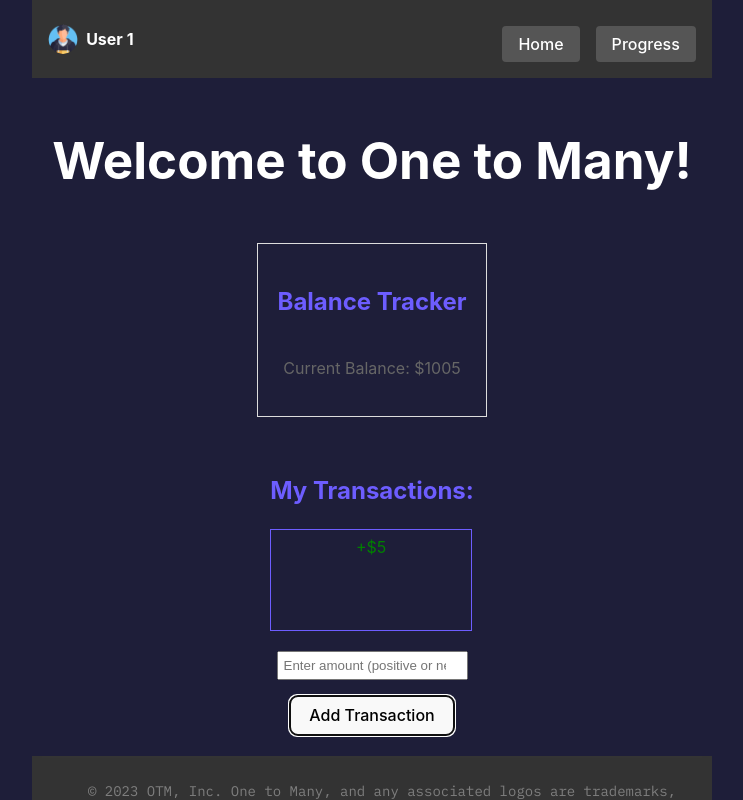
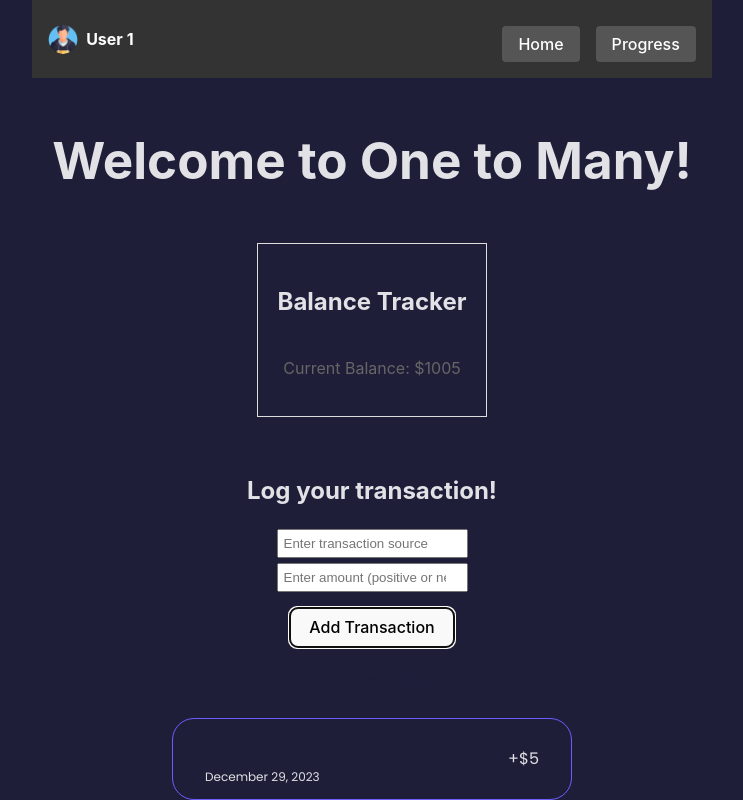
Before and after one commit to richardk021/OneToMany, a React (Vite) app: page / in a window 1280 px wide. Both pictures are taken after typing "5" into the empty fields and a click on the button "Add Transaction". Shown: the top 800 px of the page, without its empty margins (268-1011 px from the left). Built offline with nearby package versions, Linux system fonts and the light colour scheme.

Commit message:
+History

```diff
--- a/src/App.css
+++ b/src/App.css
@@ -4,8 +4,8 @@
     flex-direction: column;
   }
 
-.footer{
+  .footer{
     width: 100%;
+    position: relative;
     bottom: 0;
-    position: relative;
 }
--- a/src/index.css
+++ b/src/index.css
@@ -47,7 +47,7 @@ button {
   transition: border-color 0.25s;
 }
 button:hover {
-  border-color: #646cff;
+  border-color: #575cb3;
 }
 button:focus,
 button:focus-visible {
@@ -56,7 +56,7 @@ button:focus-visible {
 
 @media (prefers-color-scheme: light) {
   :root {
-    color: #213547;
+    color: #1E1E39;
     background-color: #ffffff;
   }
   a:hover {
--- a/src/pages/home.css
+++ b/src/pages/home.css
@@ -1,15 +1,18 @@
 /* pages/HomePage.css */
+@import url('https://fonts.googleapis.com/css?family=IBM+Plex+Mono');
+@import url('https://fonts.googleapis.com/css?family=Poppins');
 
 .homePage {
     display: flex;
     flex-direction: column;
     align-items: center;
     padding: 20px;
-    max-height: calc(100vh - 60px);
+    height: 90vh;
+    overflow:hidden;
   }
 
   h1 {
-    color: #ffffff;
+    color: #E1E1E6;
   }
 
   .transactionSection {
@@ -18,7 +21,7 @@
   }
 
   h2 {
-    color: #6d5dff;
+    color: #E1E1E6;
   }
 
   input {
@@ -41,20 +44,65 @@
     margin-top: 5px;
   }
 
-  .transactions {
+  ul.history {
+    list-style: none;
+    padding: 0;
+    margin: 0;
+    /* height: 100px; Set the fixed height as needed */
+    width: 400px; /* Set the fixed width as needed */
+    overflow-y: auto; /* Enable vertical overflow scrolling */
+    margin-bottom: 20px;
+    /* border: 1px solid #6d5dff; */
+  }
+
+  .history-content{
+    font-family: 'Poppins';
+    color: #E1E1E6;
+    border: 1px solid #6d5dff;
+    border-radius: 22px;
+    display: grid;
+    height: 80px;
+    display: grid;
+    grid-template-columns: repeat(2, 1fr);
+    grid-template-rows: repeat(2, 1fr);
+    grid-column-gap: 0px;
+    grid-row-gap: 0px;
+    align-items: center;
+  }
+
+  .content-name{
+    grid-area: 1 / 1 / 2 / 2;
+    text-align: left;
+    padding-left: 2rem;
+    font-size: 1.5rem;
+    align-items: baseline;
+    height: 12px;
+  }
+
+  .content-date{
+    grid-area: 2 / 1 / 3 / 2;
+    text-align: left;
+    padding-left: 2rem;
+    font-size: 0.75rem;
+    padding-bottom: 5px;
+  }
+
+  .content-amount{
+    grid-area: 1 / 2 / 3 / 3;
+    text-align: right;
+    padding-right: 2rem;
+  }
+
+  .transactions-name {
     display: flex;
     flex-direction: column;
     justify-content: center;
     align-items: center;
   }
 
-  ul.history {
-    list-style: none;
-    padding: 0;
-    margin: 0;
-    height: 100px; /* Set the fixed height as needed */
-    width: 200px; /* Set the fixed width as needed */
-    overflow-y: auto; /* Enable vertical overflow scrolling */
-    margin-bottom: 20px;
-    border: 1px solid #6d5dff; /* Add border with color #6d5dff */
+  .transactions-amount {
+    display: flex;
+    flex-direction: column;
+    justify-content: center;
+    align-items: center;
   }
--- a/src/pages/home.tsx
+++ b/src/pages/home.tsx
@@ -1,29 +1,43 @@
 // pages/HomePage.tsx
 
 import React, { useState } from 'react';
+import * as moment from 'moment';
 import BalanceTracker from './BalanceTracker';
 import './home.css';
 
+const currentDate: Date = new Date();
+
+const formatter1 = new Intl.DateTimeFormat('en-US', { year: 'numeric', month: 'long', day: 'numeric' });
+
+const formattedDate1: string = formatter1.format(currentDate);
+
 const HomePage: React.FC = () => {
   const [balance, setBalance] = useState<number>(1000);
+  const [transactionName, setTransactionName] = useState<string>('');
   const [transactionAmount, setTransactionAmount] = useState<string>('');
+  const [transactionDate] = useState<string>(formattedDate1);
   const [transactionHistory, setTransactionHistory] = useState<{
     amount: string;
+    name: string;
+    date: string;
     isPositive: boolean;
   }[]>([]);
 
   const handleAddTransaction = () => {
     const amount = parseFloat(transactionAmount);
+    const name = transactionName;
+    const date = transactionDate;
 
     if (!isNaN(amount)) {
       const isPositive = amount > 0;
 
       setBalance((prevBalance) => prevBalance + amount);
       setTransactionHistory((prevHistory) => [
-        { amount: `${isPositive ? '+' : '-'}$${Math.abs(amount)}`, isPositive },
+        { amount: `${isPositive ? '+' : '-'}$${Math.abs(amount)}`, isPositive, name, date },
         ...prevHistory,
       ]);
       setTransactionAmount('');
+      setTransactionName('');
     }
   };
 
@@ -32,15 +46,16 @@ const HomePage: React.FC = () => {
       <h1>Welcome to One to Many!</h1>
       <BalanceTracker balance={balance} />
       <div className="transactionSection">
-        <h2>My Transactions:</h2>
-        <ul className='history'>
-          {transactionHistory.map((transaction, index) => (
-            <li key={index} style={{ color: transaction.isPositive ? 'green' : 'red' }}>
-              {transaction.amount}
-            </li>
-          ))}
-        </ul>
-        <div className='transactions'>
+        <h2>Log your transaction!</h2>
+        <div className='transactions-name'>
+          <input
+            type="text"
+            placeholder="Enter transaction source"
+            value={transactionName}
+            onChange={(e) => setTransactionName(e.target.value)}
+          />
+        </div>
+        <div className='transactions-amount'>
           <input
             type="number"
             placeholder="Enter amount (positive or negative)"
@@ -49,6 +64,23 @@ const HomePage: React.FC = () => {
           />
           <button onClick={handleAddTransaction}>Add Transaction</button>
         </div>
+        <h3>My Transactions:</h3>
+        <ul className='history'>
+          {transactionHistory.map((transaction, index) => (
+            <li className='history-content' key={index}>
+  {/* style={{ color: transaction.isPositive ? 'green' : 'red' }} */}
+              <div className='content-name'>
+                {transaction.name}
+              </div>
+              <div className='content-date'>
+                {transaction.date}
+              </div>
+              <div className='content-amount'>
+                {transaction.amount}
+              </div>
+            </li>
+          ))}
+        </ul>
       </div>
     </div>
   );
```
